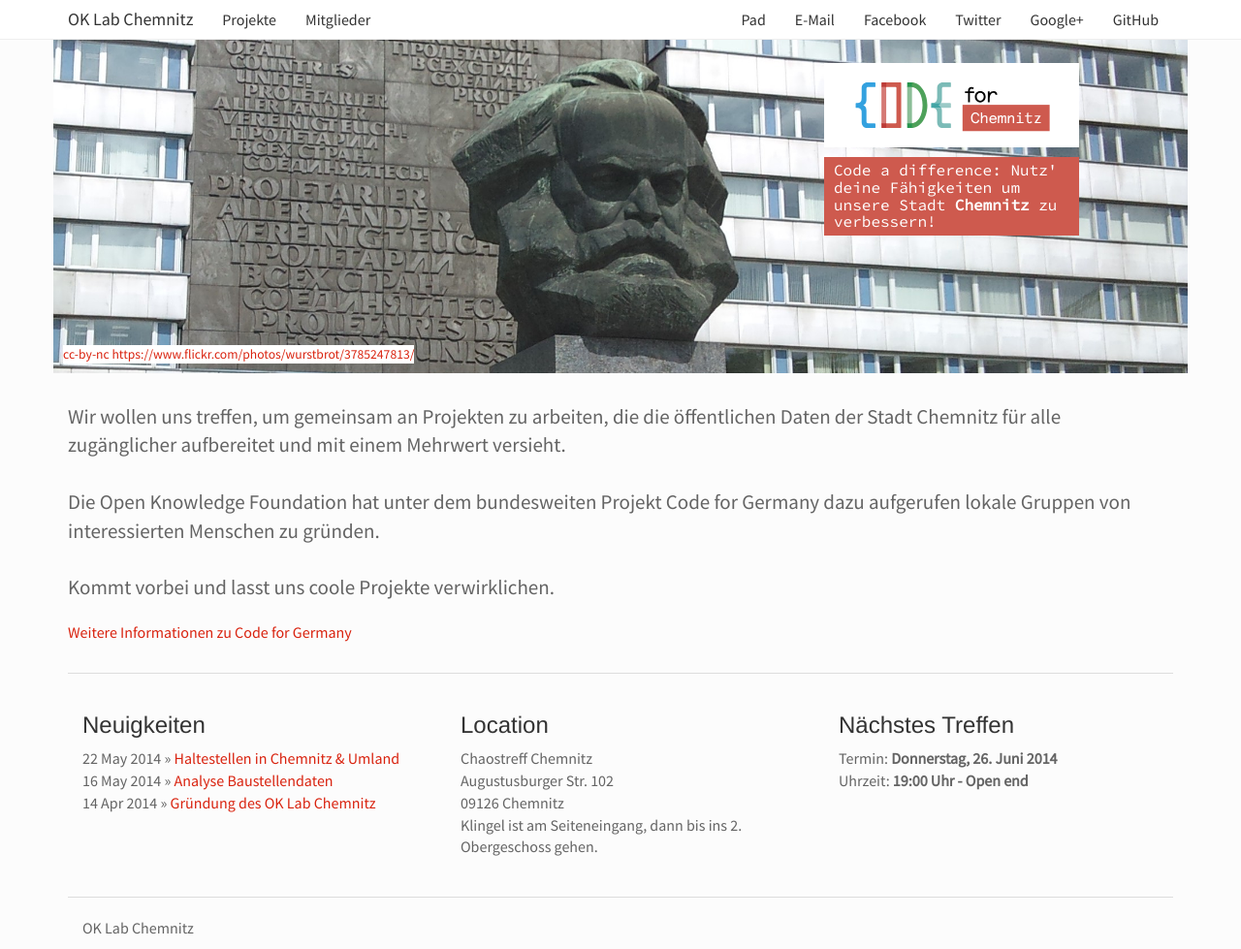
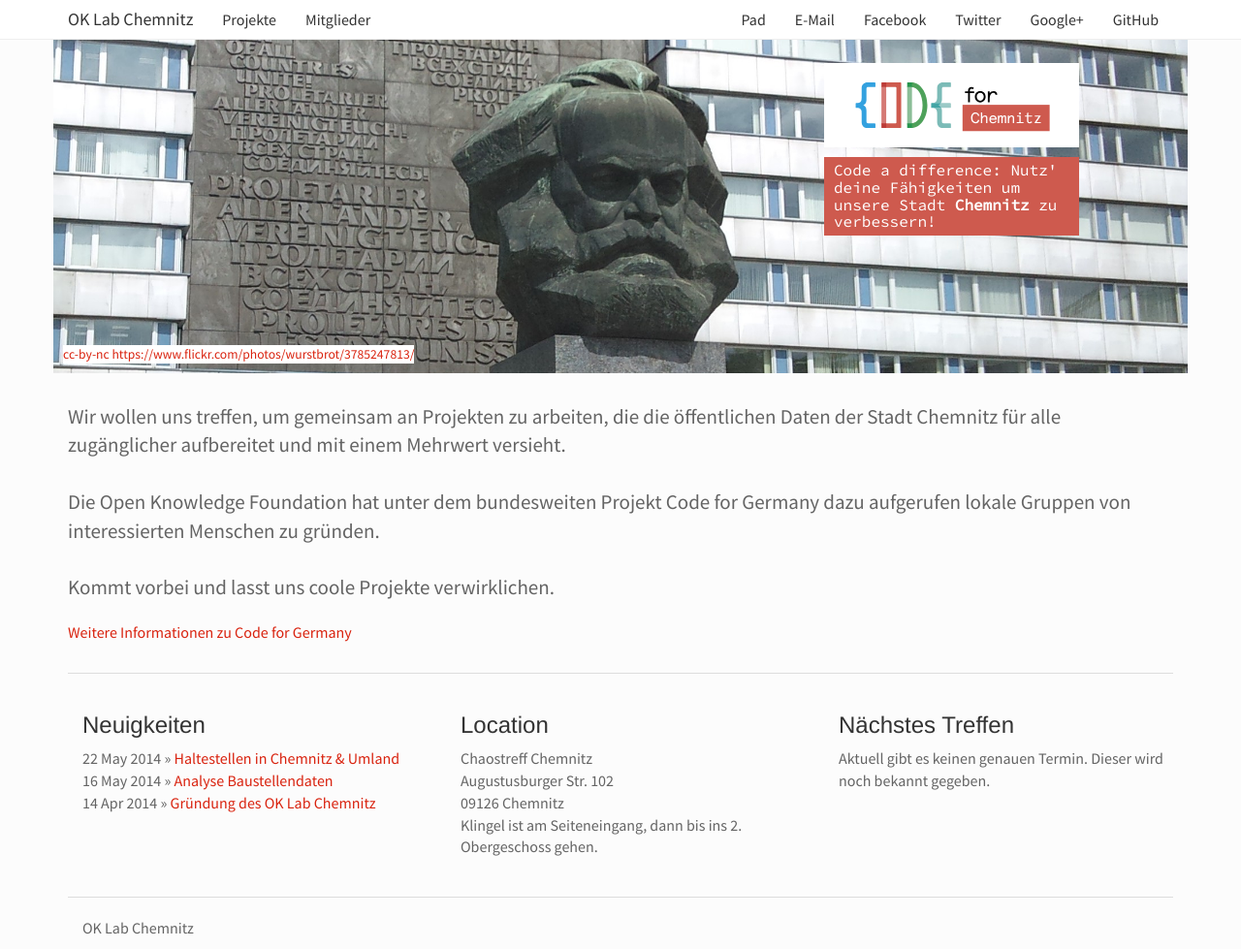
Before and after one commit to CodeforChemnitz/codeforchemnitz.github.io, a Jekyll site: the page built from index.html, in a window 1280 px wide and 979 px high. Shown: the whole window at 97% size. Built offline with Jekyll 4.4.1, drawn with Linux system fonts in a browser that asks for light colours; Markdown is read by kramdown in place of the engine named in the settings.

Commit message:
update date & add unknown event date message

```diff
--- a/_data/treffen.yml
+++ b/_data/treffen.yml
@@ -1,4 +1,5 @@
-time: 19:00 Uhr - Open end
-day: Donnerstag
+# comment day to have a "unknown event date" message
+#day: Donnerstag
 day-nr: 26
 month: Juni 2014
+time: 19:00 Uhr - Open end
--- a/_includes/plunder.html
+++ b/_includes/plunder.html
@@ -21,11 +21,15 @@
 			</div>
 			<div class="col-md-4">
 				<h3>Nächstes Treffen</h3>
-				<p>
-					Termin: <strong>{{site.data.treffen.day}}, {{site.data.treffen.day-nr}}. {{site.data.treffen.month}}</strong>
-					<br/>
-					Uhrzeit: <strong>{{site.data.treffen.time}}</strong>
-				</p>
+				{% if site.data.treffen.day %}
+					<p>
+						Termin: <strong>{{site.data.treffen.day}}, {{site.data.treffen.day-nr}}. {{site.data.treffen.month}}</strong>
+						<br/>
+						Uhrzeit: <strong>{{site.data.treffen.time}}</strong>
+					</p>
+				{% else %}
+					<p>Aktuell gibt es keinen genauen Termin. Dieser wird noch bekannt gegeben.</p>
+				{% endif %}
 			</div>
 		</div>
 	</div>
```
